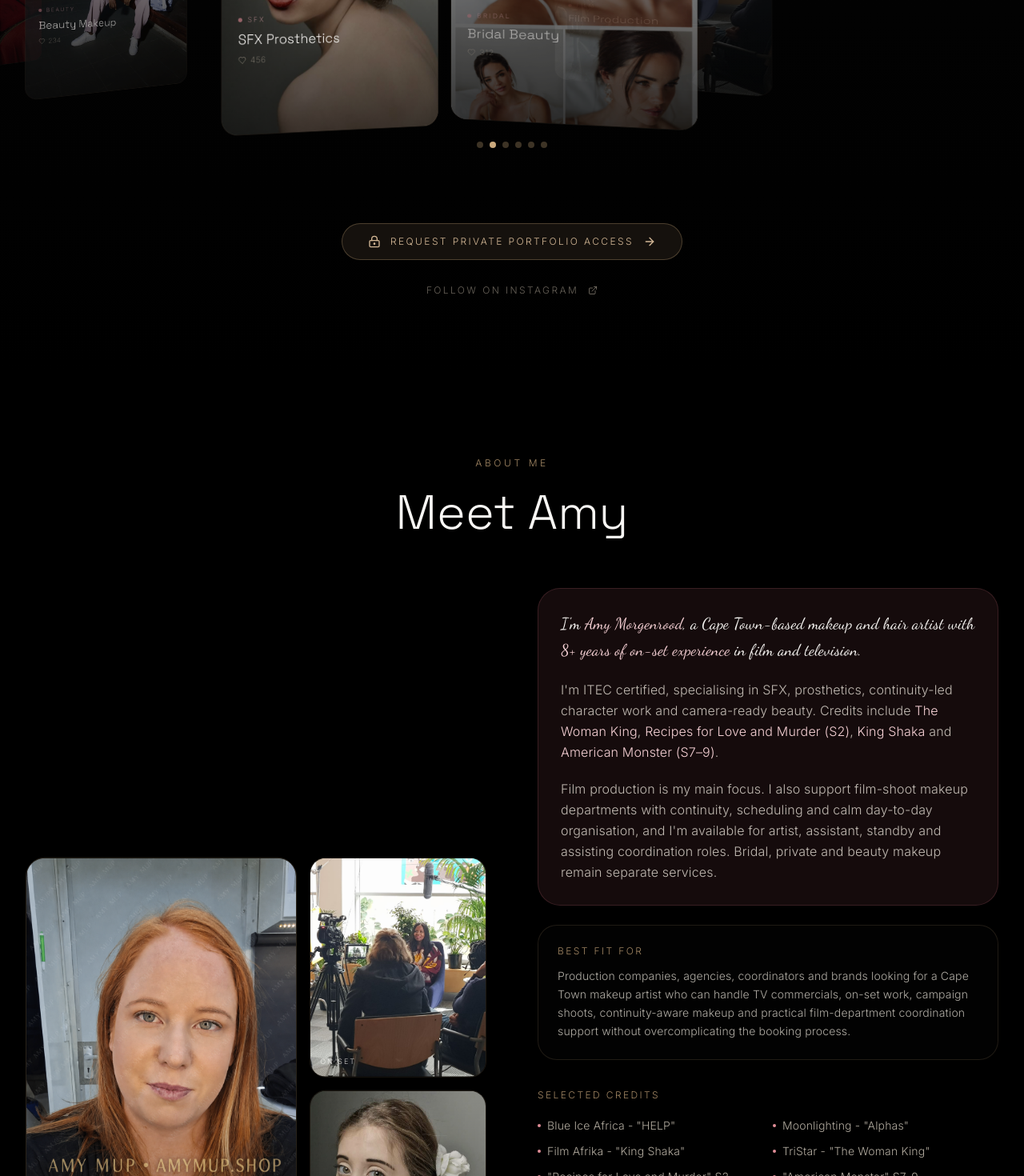
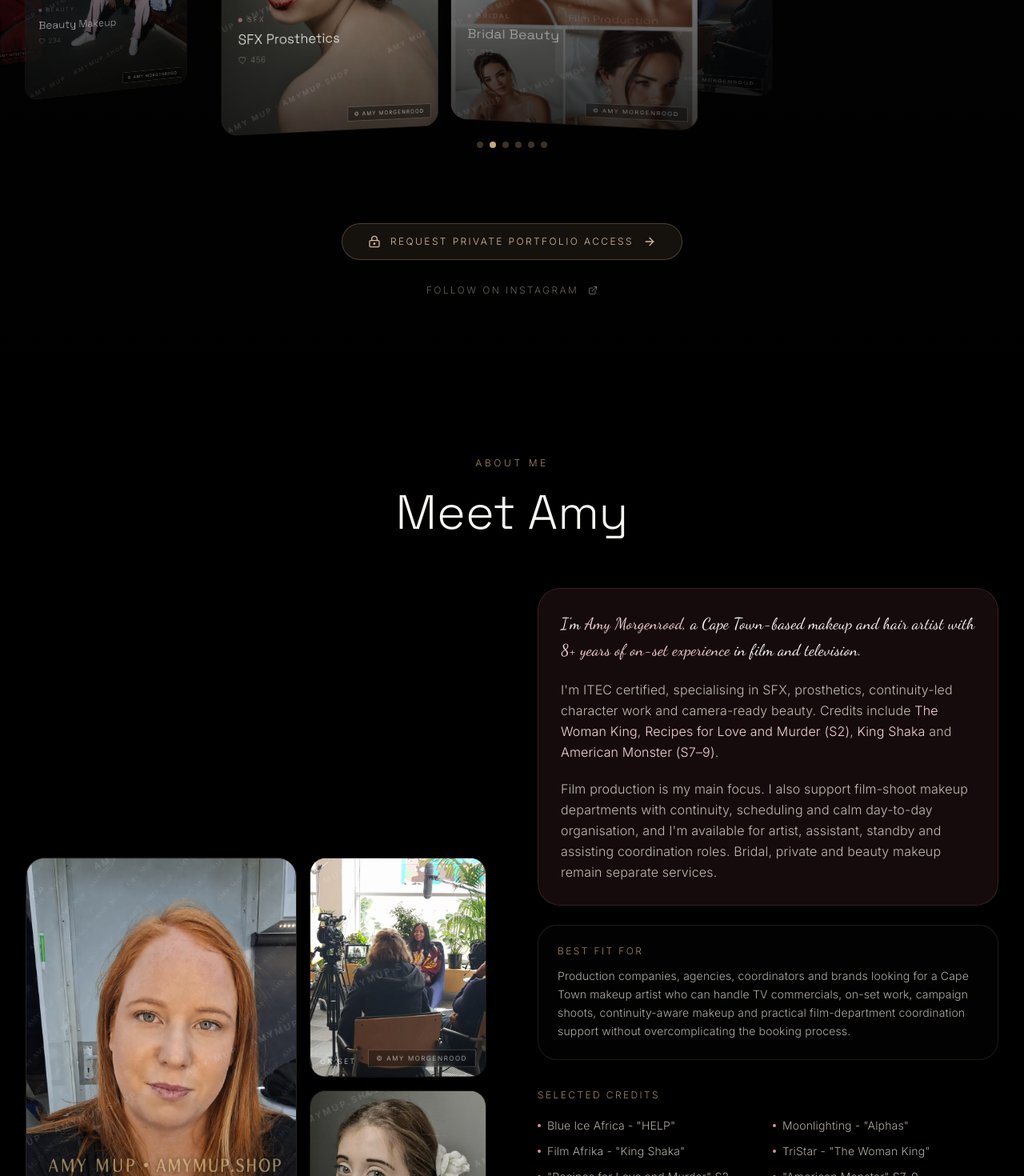
Before and after one commit to JohnMorgenrood/amy, a Next.js app: page / in a window 1280 px wide. Shown: the part 6280-7750 px from the top of the page at 80% size. Built offline with nearby package versions, Linux system fonts and the light colour scheme.

Commit message:
Add homepage image ownership watermarks

```diff
--- /dev/null
+++ b/src/components/WatermarkOverlay.tsx
@@ -0,0 +1,16 @@
+export function WatermarkOverlay({ compact = false }: { compact?: boolean }) {
+  return (
+    <div aria-hidden="true" className="pointer-events-none absolute inset-0 z-10 select-none overflow-hidden">
+      <div className="absolute inset-[-25%] grid rotate-[-24deg] grid-cols-2 content-around gap-x-8 opacity-[0.16]">
+        {Array.from({ length: compact ? 6 : 10 }).map((_, index) => (
+          <span key={index} className="whitespace-nowrap text-center text-[9px] font-medium uppercase tracking-[0.24em] text-white drop-shadow-sm sm:text-[11px]">
+            AMY MUP · AMYMUP.SHOP
+          </span>
+        ))}
+      </div>
+      <div className="absolute bottom-3 right-3 border border-white/20 bg-black/35 px-2.5 py-1 text-[8px] uppercase tracking-[0.2em] text-white/75 backdrop-blur-sm">
+        © Amy Morgenrood
+      </div>
+    </div>
+  )
+}
--- a/src/components/WelcomePopup.tsx
+++ b/src/components/WelcomePopup.tsx
@@ -2,6 +2,7 @@
 
 import { useEffect, useState } from 'react'
 import Image from 'next/image'
+import { WatermarkOverlay } from '@/components/WatermarkOverlay'
 import Link from 'next/link'
 
 export function WelcomePopup() {
@@ -41,6 +42,7 @@ export function WelcomePopup() {
               className="object-cover"
               priority
             />
+            <WatermarkOverlay compact />
             <div className="absolute inset-0 bg-gradient-to-r from-black/70 via-black/20 to-transparent" />
             <div className="absolute bottom-6 left-6">
               <p className="text-[#D4AF37]/80 text-[10px] tracking-[0.35em] uppercase">Welcome</p>
@@ -63,6 +65,7 @@ export function WelcomePopup() {
                     fill
                     className="object-cover"
                   />
+                  <WatermarkOverlay compact />
                 </div>
                 <div>
                   <p className="text-white text-lg font-semibold">Would you like to work with Amy?</p>
--- a/src/components/sections/About.tsx
+++ b/src/components/sections/About.tsx
@@ -3,6 +3,7 @@
 import { useRef } from 'react'
 import { motion, useScroll, useTransform } from 'framer-motion'
 import Image from 'next/image'
+import { WatermarkOverlay } from '@/components/WatermarkOverlay'
 import { Award, Calendar, Film, Star, Instagram } from 'lucide-react'
 
 const achievements = [
@@ -87,15 +88,18 @@ export function About() {
               <div className="grid grid-cols-5 gap-3 sm:gap-4">
                 <div className="relative col-span-3 aspect-[3/5] overflow-hidden rounded-[1.5rem] border border-gold-500/20">
                   <Image src="/assets/about/amy-morgenrood-watermarked-hero.png" alt="Amy Morgenrood - Cape Town makeup artist" fill draggable={false} className="object-cover" sizes="(max-width: 1024px) 58vw, 28vw" />
+                  <WatermarkOverlay compact />
                   <div className="absolute inset-0 bg-gradient-to-t from-dark-950/45 via-transparent to-transparent" />
                 </div>
                 <div className="col-span-2 grid gap-3 sm:gap-4">
                   <div className="relative overflow-hidden rounded-[1.25rem] border border-gold-500/15">
                     <Image src="/assets/portfolio/1623238044587_20180608_131019.jpg" alt="Cape Town film production set" fill draggable={false} className="object-cover" sizes="(max-width: 1024px) 36vw, 18vw" />
+                    <WatermarkOverlay compact />
                     <span className="absolute bottom-3 left-3 text-[9px] uppercase tracking-[0.22em] text-cream-100/80">On set</span>
                   </div>
                   <div className="relative overflow-hidden rounded-[1.25rem] border border-gold-500/15">
                     <Image src="/assets/portfolio/FB_IMG_1487892884148.jpg" alt="Character makeup by Amy Morgenrood" fill draggable={false} className="object-cover" sizes="(max-width: 1024px) 36vw, 18vw" />
+                    <WatermarkOverlay compact />
                     <div className="absolute inset-0 bg-gradient-to-t from-dark-950/45 to-transparent" />
                     <span className="absolute bottom-3 left-3 text-[9px] uppercase tracking-[0.22em] text-cream-100/80">Character work</span>
                   </div>
--- a/src/components/sections/Contact.tsx
+++ b/src/components/sections/Contact.tsx
@@ -20,6 +20,7 @@ import {
 } from 'lucide-react'
 import { trackLeadClick } from '@/components/tracking/TrackedContactLink'
 import { getLeadAttributionForSubmit } from '@/components/tracking/AttributionCapture'
+import { WatermarkOverlay } from '@/components/WatermarkOverlay'
 
 const contactInfo = [
   {
@@ -317,6 +318,7 @@ export function Contact() {
                           className="object-cover transition-transform duration-500 group-hover:scale-105"
                           sizes="(max-width: 768px) 30vw, 120px"
                         />
+                        <WatermarkOverlay compact />
                         <span className="absolute inset-0 bg-gradient-to-t from-dark-950/40 to-transparent opacity-0 group-hover:opacity-100 transition-opacity" />
                       </a>
                     ))}
--- a/src/components/sections/Portfolio.tsx
+++ b/src/components/sections/Portfolio.tsx
@@ -5,6 +5,7 @@ import { useRef, useState } from 'react'
 import { motion, useScroll, useTransform } from 'framer-motion'
 import Image from 'next/image'
 import Link from 'next/link'
+import { WatermarkOverlay } from '@/components/WatermarkOverlay'
 import { Swiper, SwiperSlide } from 'swiper/react'
 import { Autoplay, EffectCoverflow, FreeMode, Navigation, Pagination } from 'swiper/modules'
 import { ExternalLink, Eye, Heart, ChevronLeft, ChevronRight, ArrowRight, LockKeyhole } from 'lucide-react'
@@ -378,6 +379,7 @@ export function Portfolio() {
                     className="object-cover transition-transform duration-1000 group-hover:scale-110 no-select"
                     onContextMenu={(e) => e.preventDefault()}
                   />
+                  <WatermarkOverlay />
 
                   {/* Overlay */}
                   <div className="absolute inset-0 bg-gradient-to-t from-dark-950 via-dark-950/50 to-transparent opacity-70 group-hover:opacity-95 transition-opacity duration-500" />
```
